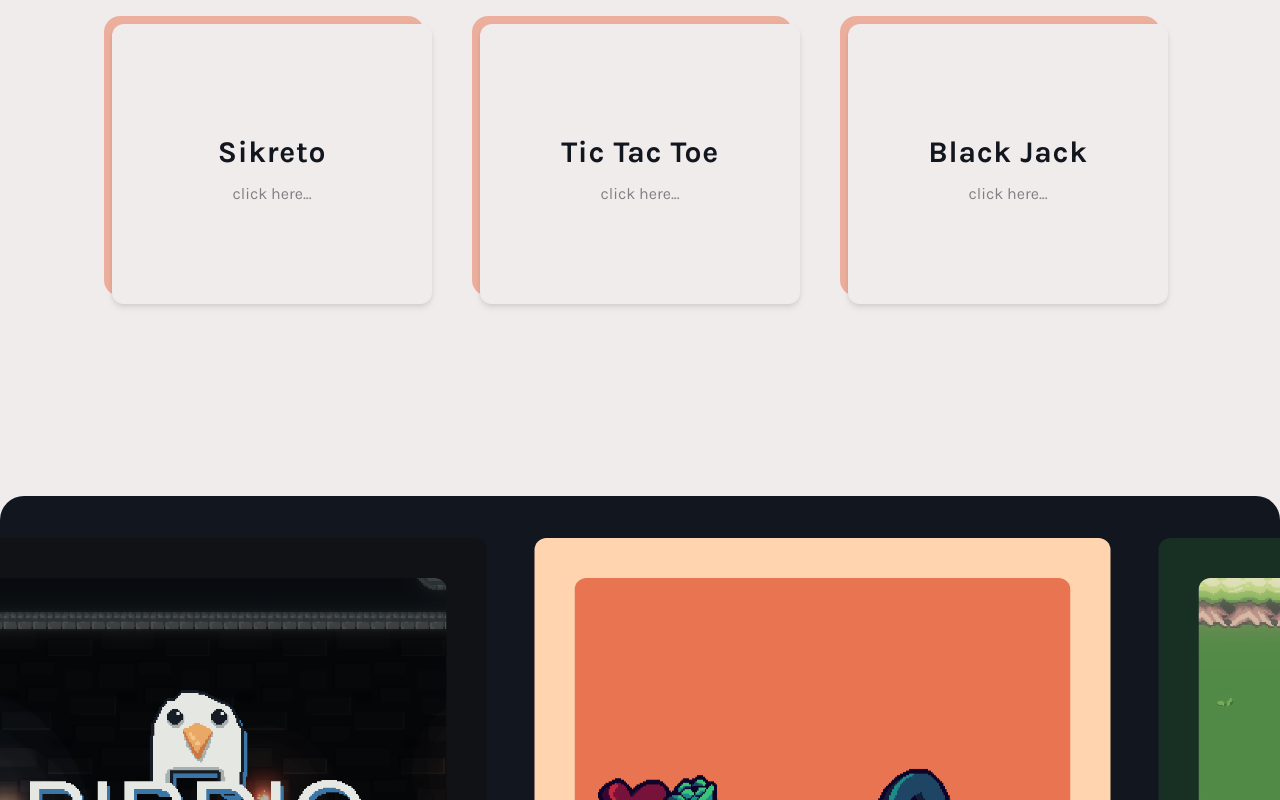
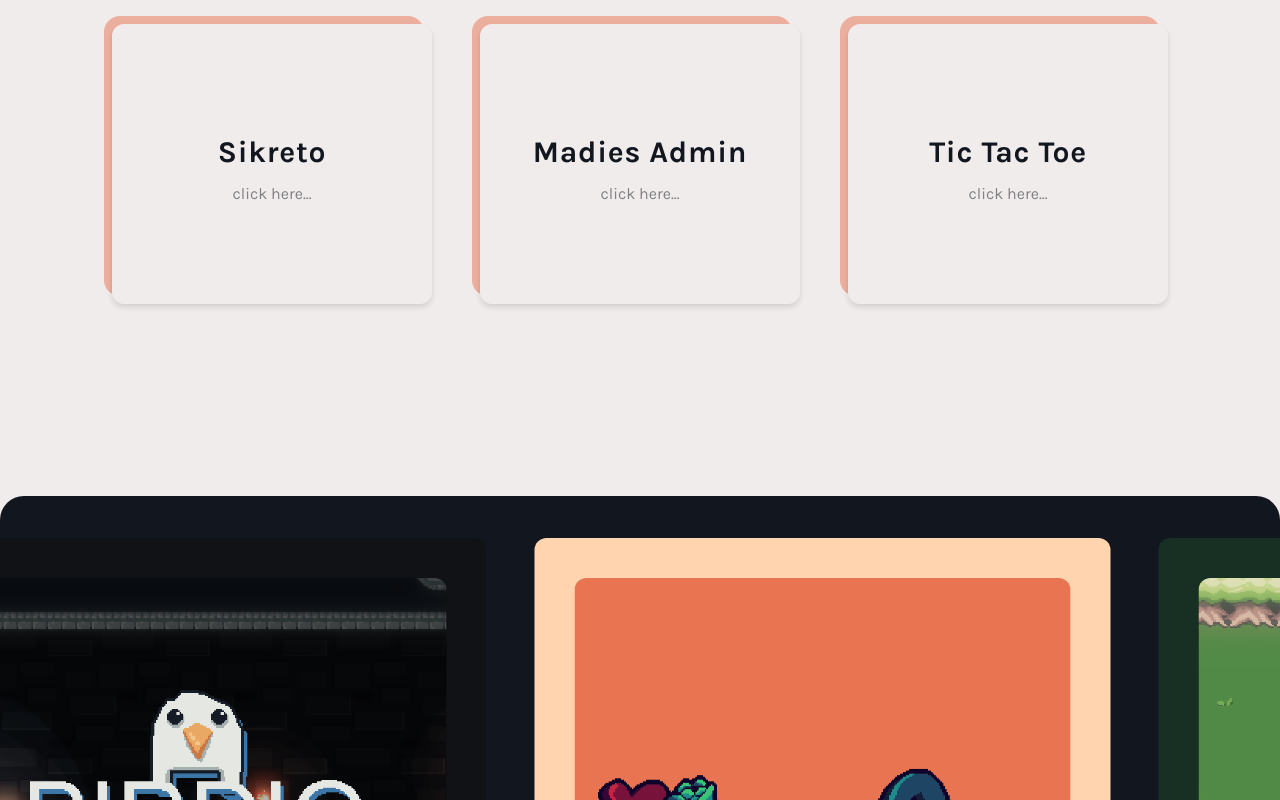
Before and after one commit to Sugorr/sugorr.github.io, a React (Vite) app: page / in a window 1280 px wide. Shown: the part 840-1640 px from the top of the page. Built offline with nearby package versions, Linux system fonts and the light colour scheme.

Commit message:
update website section content

```diff
--- a/src/components/WebProjects.jsx
+++ b/src/components/WebProjects.jsx
@@ -48,7 +48,7 @@ const Websites = ({ webs }) => {
                             transition={{
                                 duration: 0.25,
                             }}
-                            className=" md:text-lg md:line-clamp-6 line-clamp-3 text-xs text-default-black tracking-wide px-5 md:py-4 select-none">
+                            className=" md:text-lg md:line-clamp-6 w-full line-clamp-3 text-xs text-default-black tracking-wide px-5 md:py-4 select-none">
                                 {webs.desc}
                             </motion.p>
 
@@ -78,15 +78,15 @@ const webs = [
         link: "https://my-sikreto.web.app",
     },
     {
+        title: "Madies Admin",
+        desc: "It will simplifies the management of your customer items like never before. With our intuitive platform, you can effortlessly organize, track, and oversee all your customer items in one centralized location.",
+        id: 2,
+        link: "https://sugorr.github.io/madies-admin/",
+    },
+    {
         title: "Tic Tac Toe",
         desc: "In a thrilling game of Tic Tac Toe, X strategically placed their mark in the center square, setting the stage for an intense showdown against O's diagonal dominance.",
-        id: 2,
+        id: 3,
         link: "https://sugorr.github.io/game-tic-tac-toe/",
     },
-    {
-        title: "Black Jack",
-        desc: "Ace High Blackjack is an engaging online adaptation of the classic casino card game, designed to provide players with an immersive and thrilling experience.",
-        id: 3,
-        link: "https://sugorr.github.io/black-jack/",
-    },
 ];
```
